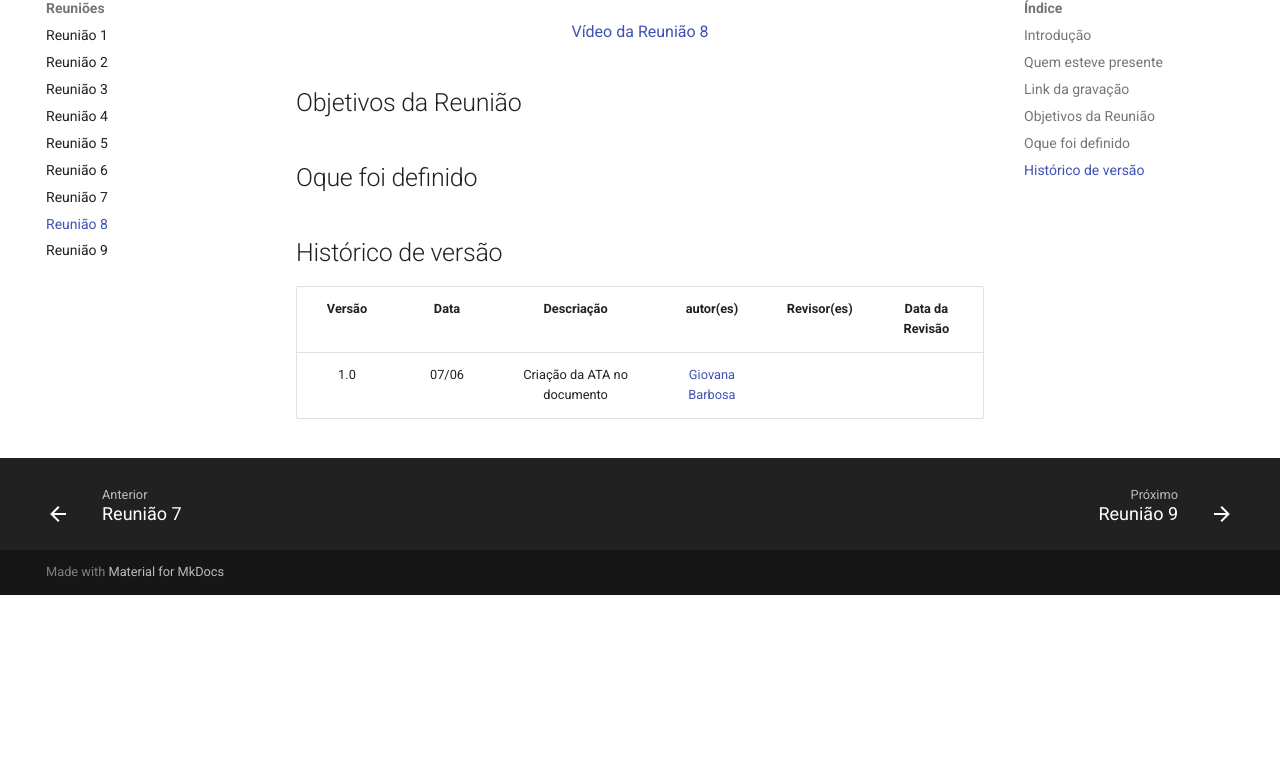
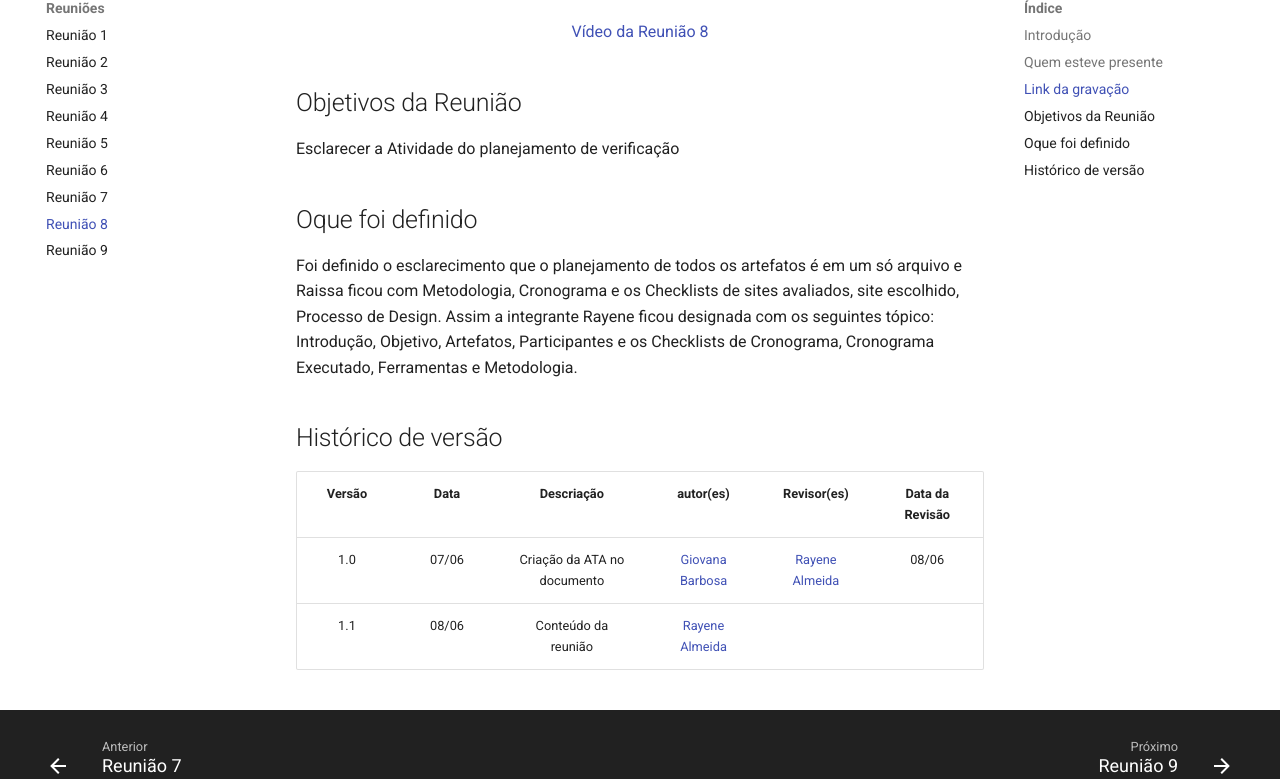
Before and after one commit to Interacao-Humano-Computador/2024.1-PCDF, an MkDocs documentation site: the page built from docs/reunioes/reuniao08.md, in a window 1280 px wide and 900 px high, scrolled down 792 px, cut to the strip 121-900 px from the top of the window. Built offline with MkDocs 1.6.1 and Material for MkDocs 9.7.7, drawn with Linux system fonts in a browser that asks for light colours; comment, search, counter and statistics services are not loaded; before the commit the page ends 1508 px from its top, so only the background shows below that.

Commit message:
reunião 8

```diff
--- a/docs/reunioes/reuniao08.md
+++ b/docs/reunioes/reuniao08.md
@@ -17,15 +17,16 @@ Tabela 1: Informações sobre a reunião
 <p style="text-align: center"><a href="https://youtu.be/Dj6eqmPgUMI" target="blanket">Vídeo da Reunião 8</a></p>
 
 ## Objetivos da Reunião
-
+Esclarecer a Atividade do planejamento de verificação
 
 
 ## Oque foi definido
-
+Foi definido o esclarecimento que o planejamento de todos os artefatos é em um só arquivo e Raissa ficou com Metodologia, Cronograma e os Checklists de sites avaliados, site escolhido, Processo de Design. Assim a integrante Rayene ficou designada com os seguintes tópico: Introdução, Objetivo, Artefatos, Participantes e os Checklists de Cronograma, Cronograma Executado, Ferramentas e Metodologia.
 
 
 
 ## Histórico de versão
 |                            Versão                             |              Data               |                    Descriação                     | autor(es)           |  Revisor(es)          |Data da Revisão|
 | :----------------------------------------------------------: | :-------------------------------: | :-------------------------------------------------: | :-------------------------------: |  :-------------------------------: | :-------------------------------: |
-| 1.0 |07/06 | Criação da ATA no documento |[Giovana Barbosa ](https://github.com/gio221) |  | |
+| 1.0 |07/06 | Criação da ATA no documento |[Giovana Barbosa ](https://github.com/gio221) | [Rayene Almeida](https://github.com/rayenealmeida) | 08/06 |
+| 1.1 |08/06 | Conteúdo da reunião | [Rayene Almeida](https://github.com/rayenealmeida)  | | |
```
